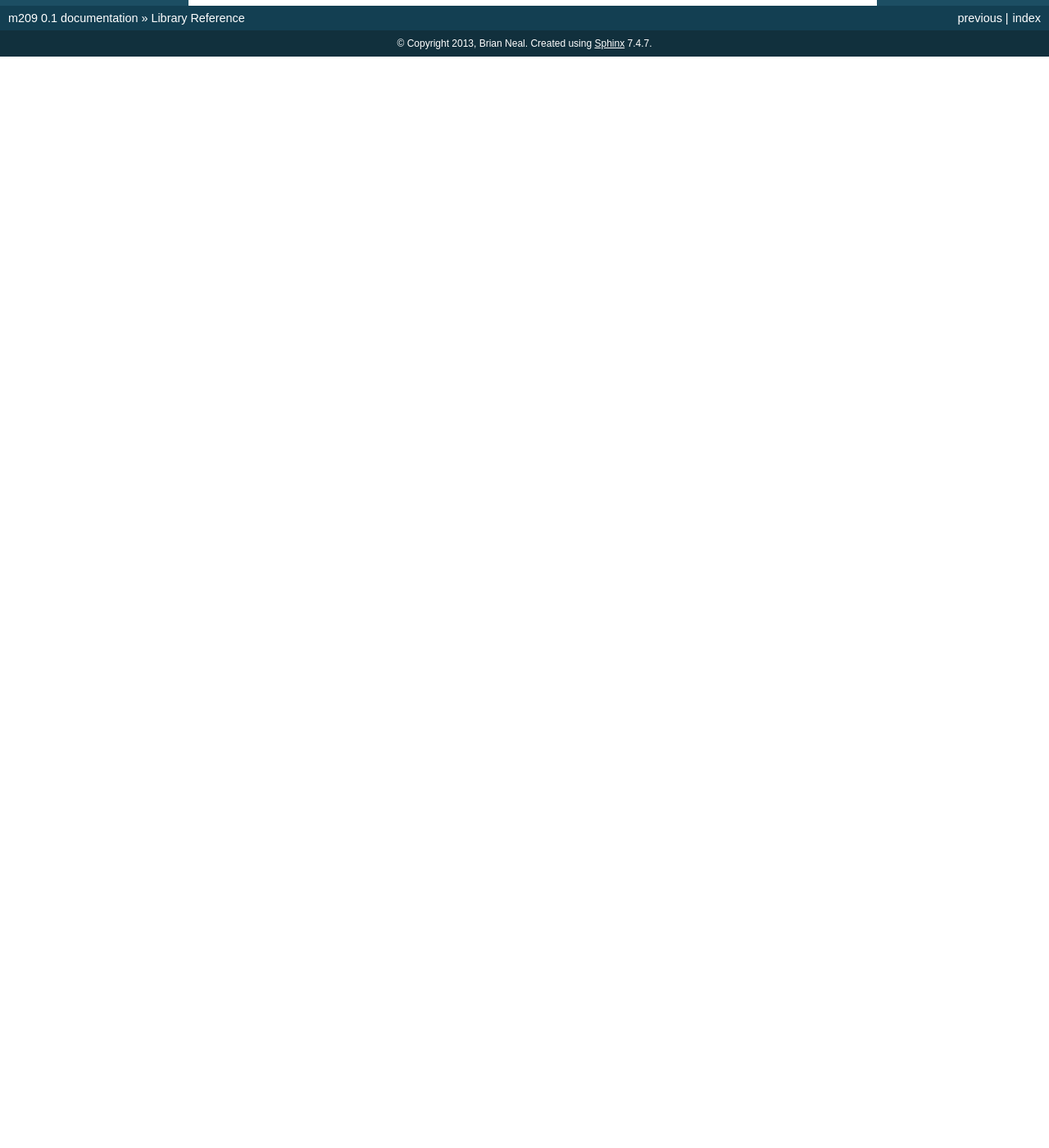
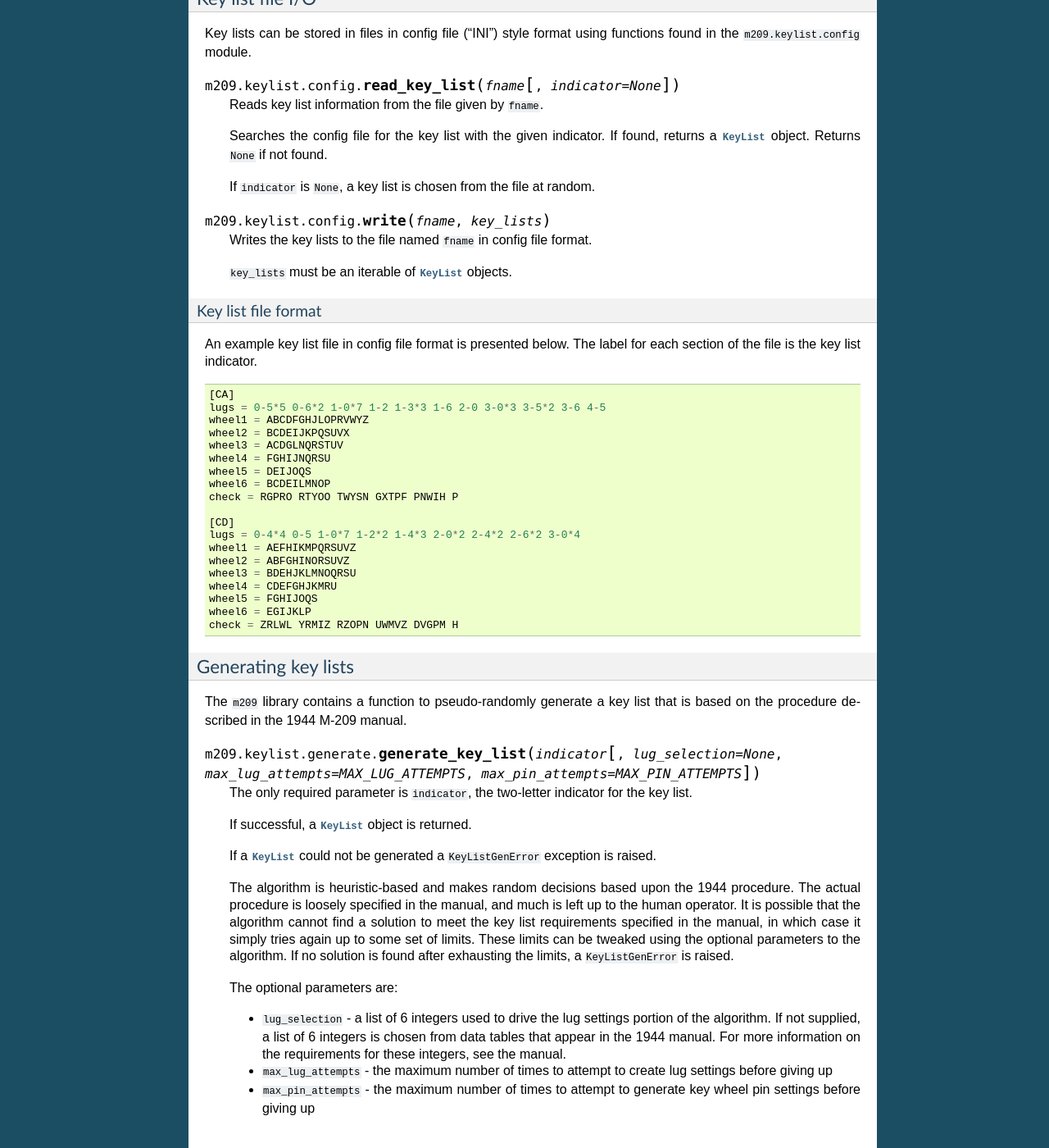
Before and after one commit to gremmie/m209, a Sphinx documentation site: the page built from docs/library.rst, in a window 1280 px wide and 1400 px high, scrolled down 1619 px. Shown: the whole window at 82% size. Built offline with Sphinx 7.4.7, drawn with Linux system fonts in a browser that asks for light colours; before the commit the page ends 1688 px from its top, so only the background shows below that; some of the changed text lies outside the part shown.

Commit message:
Added more key list docs.

```diff
--- a/docs/library.rst
+++ b/docs/library.rst
@@ -22,8 +22,8 @@ Key lists are represented as a named tuple called ``KeyList``.
    * ``letter_check`` - a string representing the letter check used to verify
      operator settings; if unknown this can be ``None`` or an empty string
 
-Lug settings string format
-~~~~~~~~~~~~~~~~~~~~~~~~~~
+Lug settings format
+~~~~~~~~~~~~~~~~~~~
 
 Drum lug settings are often conveniently represented as strings consisting of
 at most 27 whitespace-separated pairs of integers separated by dashes. For
@@ -71,10 +71,10 @@ Examples::
    wheel5 = 'ABCDFGHIJMPS'
    wheel6 = 'ADEFHIJKN'
 
-Key List Example
+Key list example
 ~~~~~~~~~~~~~~~~
 
-An example of using the :py:class:`m209.keylist.KeyList` is:
+An example of using the :class:`~m209.keylist.KeyList` is:
 
 .. code-block:: python
 
@@ -92,3 +92,91 @@ An example of using the :py:class:`m209.keylist.KeyList` is:
               'EFGHIJLMNP'
           ],
           letter_check='QLRRN TPTFU TRPTN MWQTV JLIJE J')
+
+Key list file I/O
+~~~~~~~~~~~~~~~~~
+
+Key lists can be stored in files in config file ("INI") style format using
+functions found in the ``m209.keylist.config`` module.
+
+.. function:: m209.keylist.config.read_key_list(fname[, indicator=None])
+
+    Reads key list information from the file given by ``fname``.
+
+    Searches the config file for the key list with the given indicator. If
+    found, returns a :class:`~m209.keylist.KeyList` object. Returns ``None`` if
+    not found.
+
+    If ``indicator`` is ``None``, a key list is chosen from the file at random.
+
+.. function:: m209.keylist.config.write(fname, key_lists)
+
+    Writes the key lists to the file named ``fname`` in config file format.
+
+    ``key_lists`` must be an iterable of :class:`~m209.keylist.KeyList` objects.
+
+Key list file format
+++++++++++++++++++++
+
+An example key list file in config file format is presented below. The label
+for each section of the file is the key list indicator.
+
+::
+
+   [CA]
+   lugs = 0-5*5 0-6*2 1-0*7 1-2 1-3*3 1-6 2-0 3-0*3 3-5*2 3-6 4-5
+   wheel1 = ABCDFGHJLOPRVWYZ
+   wheel2 = BCDEIJKPQSUVX
+   wheel3 = ACDGLNQRSTUV
+   wheel4 = FGHIJNQRSU
+   wheel5 = DEIJOQS
+   wheel6 = BCDEILMNOP
+   check = RGPRO RTYOO TWYSN GXTPF PNWIH P
+
+   [CD]
+   lugs = 0-4*4 0-5 1-0*7 1-2*2 1-4*3 2-0*2 2-4*2 2-6*2 3-0*4
+   wheel1 = AEFHIKMPQRSUVZ
+   wheel2 = ABFGHINORSUVZ
+   wheel3 = BDEHJKLMNOQRSU
+   wheel4 = CDEFGHJKMRU
+   wheel5 = FGHIJOQS
+   wheel6 = EGIJKLP
+   check = ZRLWL YRMIZ RZOPN UWMVZ DVGPM H
+
+Generating key lists
+~~~~~~~~~~~~~~~~~~~~
+
+The ``m209`` library contains a function to pseudo-randomly generate a key list
+that is based on the procedure described in the 1944 M-209 manual.
+
+.. function:: m209.keylist.generate.generate_key_list(indicator[, lug_selection=None, max_lug_attempts=MAX_LUG_ATTEMPTS, max_pin_attempts=MAX_PIN_ATTEMPTS])
+
+   The only required parameter is ``indicator``, the two-letter indicator for
+   the key list.
+
+   If successful, a :class:`~m209.keylist.KeyList` object is returned.
+
+   If a :class:`~m209.keylist.KeyList` could not be generated
+   a ``KeyListGenError`` exception is raised.
+
+   The algorithm is heuristic-based and makes random decisions based upon the
+   1944 procedure. The actual procedure is loosely specified in the manual, and
+   much is left up to the human operator. It is possible that the algorithm
+   cannot find a solution to meet the key list requirements specified in the
+   manual, in which case it simply tries again up to some set of limits. These
+   limits can be tweaked using the optional parameters to the algorithm. If no
+   solution is found after exhausting the limits, a ``KeyListGenError`` is
+   raised.
+
+   The optional parameters are:
+
+   * ``lug_selection`` - a list of 6 integers used to drive the lug settings
+     portion of the algorithm. If not supplied, a list of 6 integers is chosen
+     from data tables that appear in the 1944 manual. For more information on
+     the requirements for these integers, see the manual.
+
+   * ``max_lug_attempts`` - the maximum number of times to attempt to create
+     lug settings before giving up
+
+   * ``max_pin_attempts`` - the maximum number of times to attempt to generate
+     key wheel pin settings before giving up
```
